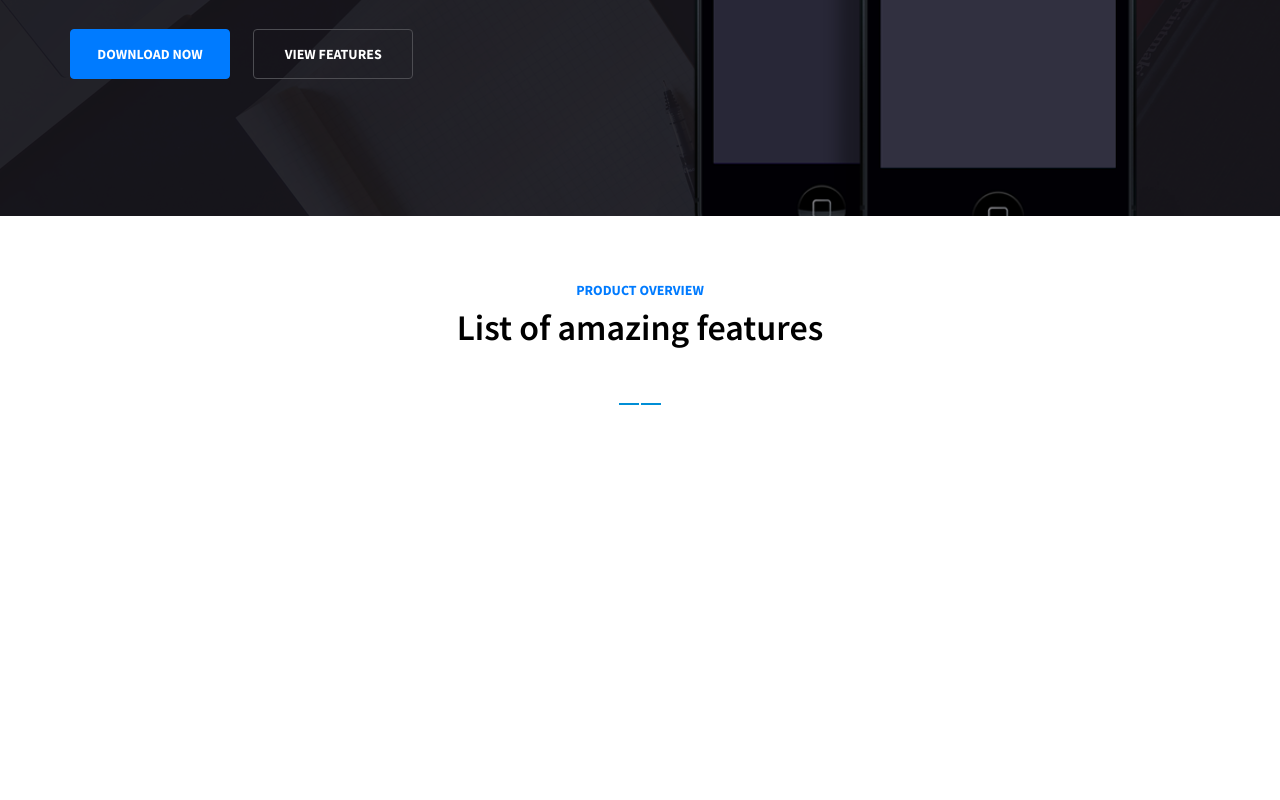
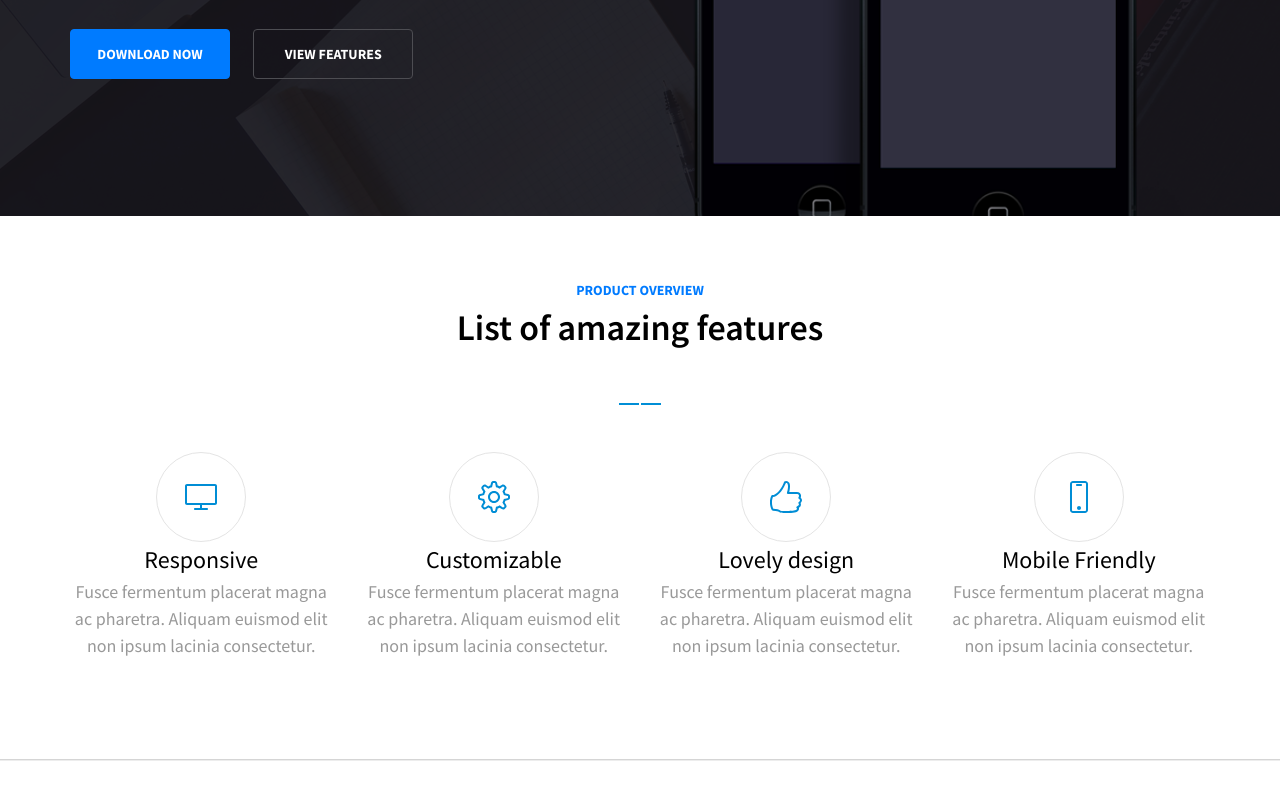
Before and after one commit to Notna17/Lucid_onepage, a website: page index.html in a window 1280 px wide. Shown: the part 424-1224 px from the top of the page. Before the commit the page ends 829 px from the top, so only its background shows below. Drawn offline with nearby package versions, Linux system fonts and the light colour scheme.

Commit message:
Зробив features сегмент

```diff
--- a/index.html
+++ b/index.html
@@ -64,13 +64,30 @@
             <div class="row"><div class="centered" style="font-weight: 600;font-size: 36px;color: #000; margin-bottom: 40px;">List of amazing features</div></div>
             <div class="row"><div class="centered double-dash-active"></div></div>
             <div class="row">
-              <div class="col-xs-12 col-sm-6 col-md-3">
-
-              </div>
+              <div class="col-xs-12 col-sm-6 col-md-3"><div class="text-center element">
+                <div class="element-circle"><img src="dist/images/ Monitor.png" alt="Pictogram of monitor"></div>
+                <div style="color:#000;font-size: 24px;">Responsive</div>
+                <div style="color: #999; font-size: 18px;">Fusce fermentum placerat magna ac pharetra. Aliquam euismod elit non ipsum lacinia consectetur.</div>
+              </div></div>
+              <div class="col-xs-12 col-sm-6 col-md-3"><div class="text-center element">
+                <div class="element-circle"><img src="dist/images/ Settings.png" alt="Pictogram of cog"></div>
+                <div style="color:#000;font-size: 24px;">Customizable</div>
+                <div style="color: #999; font-size: 18px;">Fusce fermentum placerat magna ac pharetra. Aliquam euismod elit non ipsum lacinia consectetur.</div>
+              </div></div>
+              <div class="col-xs-12 col-sm-6 col-md-3"><div class="text-center element">
+                <div class="element-circle"><img src="dist/images/ Like.png" alt="Pictogram of monitor"></div>
+                <div style="color:#000;font-size: 24px;">Lovely design</div>
+                <div style="color: #999; font-size: 18px;">Fusce fermentum placerat magna ac pharetra. Aliquam euismod elit non ipsum lacinia consectetur.</div>
+              </div></div>
+             <div class="col-xs-12 col-sm-6 col-md-3"><div class="text-center element">
+                <div class="element-circle"><img src="dist/images/ Phone.png" alt="Pictogram of monitor"></div>
+                <div style="color:#000;font-size: 24px;">Mobile Friendly</div>
+                <div style="color: #999; font-size: 18px;">Fusce fermentum placerat magna ac pharetra. Aliquam euismod elit non ipsum lacinia consectetur.</div>
+              </div></div>
             </div>
         </div>
     </div>
-
+    <hr class="divider" />
 
     <script src="https://cdn.jsdelivr.net/npm/jquery@3.5.1/dist/jquery.slim.min.js" integrity="sha384-DfXdz2htPH0lsSSs5nCTpuj/zy4C+OGpamoFVy38MVBnE+IbbVYUew+OrCXaRkfj" crossorigin="anonymous"></script>
     <script src="https://cdn.jsdelivr.net/npm/bootstrap@4.6.2/dist/js/bootstrap.bundle.min.js" integrity="sha384-Fy6S3B9q64WdZWQUiU+q4/2Lc9npb8tCaSX9FK7E8HnRr0Jz8D6OP9dO5Vg3Q9ct" crossorigin="anonymous"></script>
--- a/src/style.scss
+++ b/src/style.scss
@@ -168,3 +168,27 @@ a:hover {
     left: calc(50% + 11px); // Зміщення вправо
   }
 }
+.element {
+  display: flex;
+  align-items: center;
+  justify-content: center;
+  flex-direction: column;
+  height: 300px;
+}
+.element-circle {
+  width: 90px;
+  height: 90px;
+  border: 1px solid #e4e4e4;
+  border-radius: 50%;
+  display: flex;
+  align-items: center;
+  justify-content: center;
+  background-color: transparent;
+}
+.divider {
+  height: 1px;
+  background-color: #ededed;
+  width: 100%;
+  margin-top: 54px;
+  margin-bottom: 54px;
+}
```
Also changed, not shown: dist/style.css.
